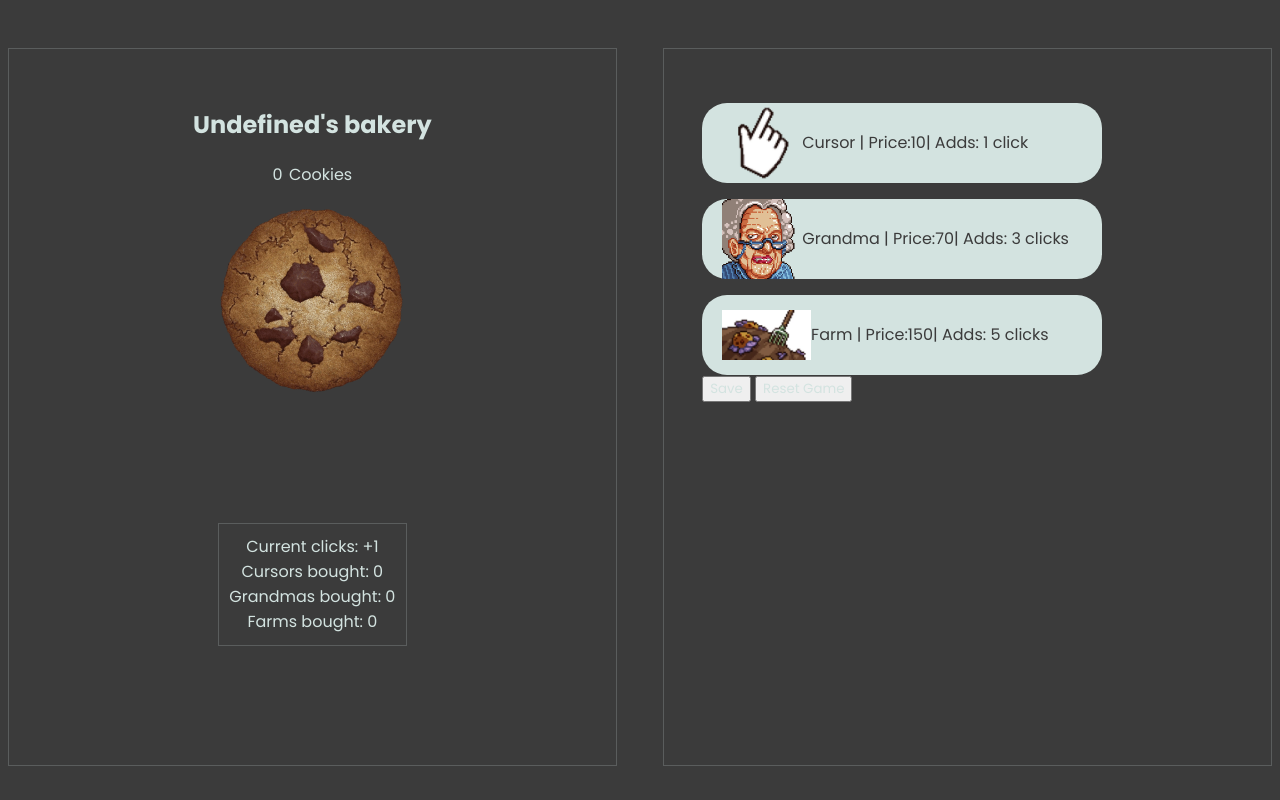
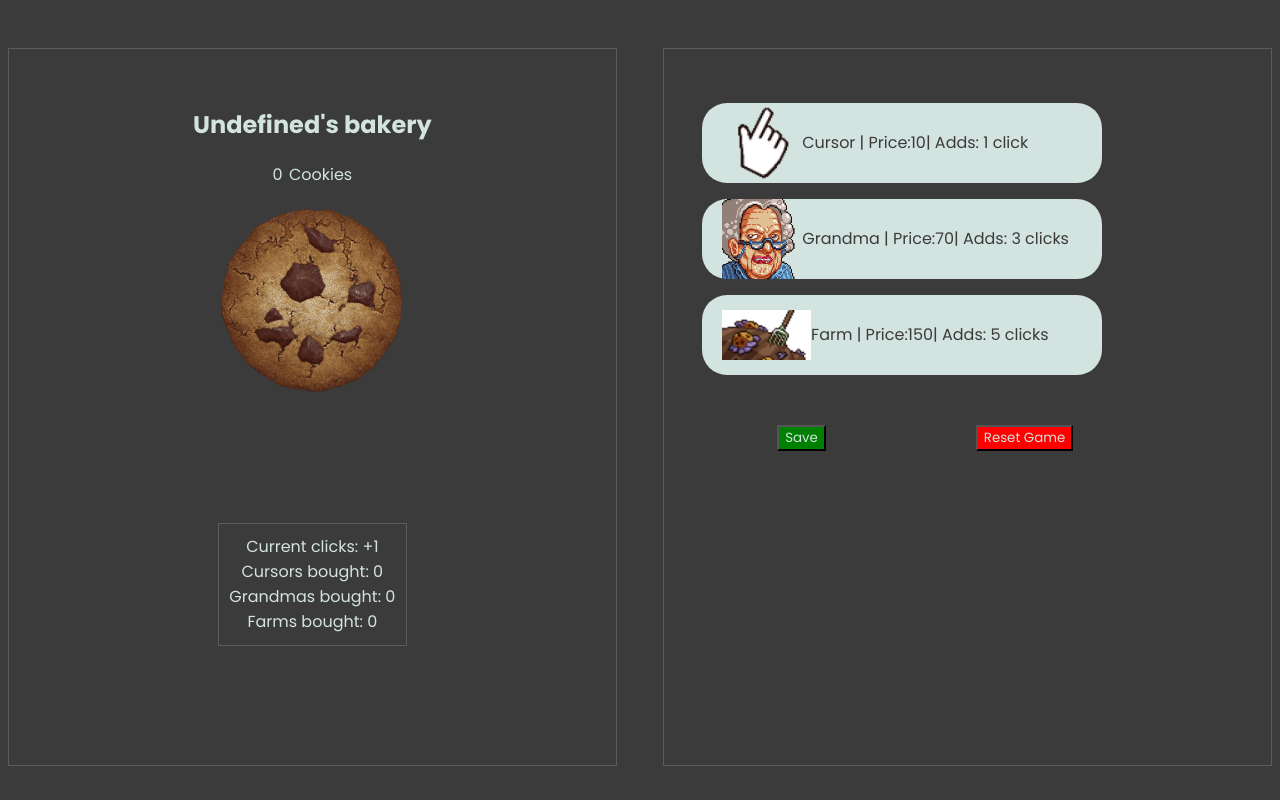
Before and after one commit to mladejovskyy/cookierClicker, a plain HTML site: page index.html in a window 1280 px wide. Drawn offline with Linux system fonts and the light colour scheme.

Commit message:
Add files via upload

```diff
--- a/style.css
+++ b/style.css
@@ -107,3 +107,22 @@ p span {
 #buyFarm img {
     height: 50px;
 }
+
+.save {
+    display: flex;
+}
+
+.save button {
+    margin: 50px 75px;
+    cursor: pointer;
+}
+
+#saveBtn {
+    background-color: green;
+    color: #d3e3e0;
+}
+
+#resetBtn {
+    background-color: red;
+    color: #d3e3e0;
+}
```
